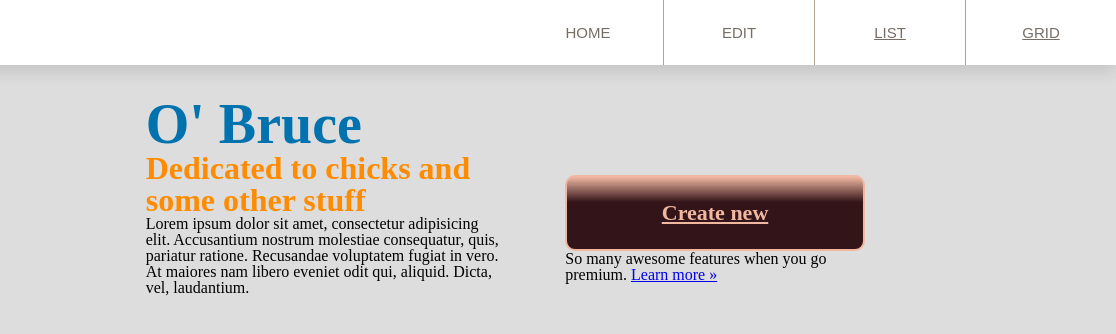
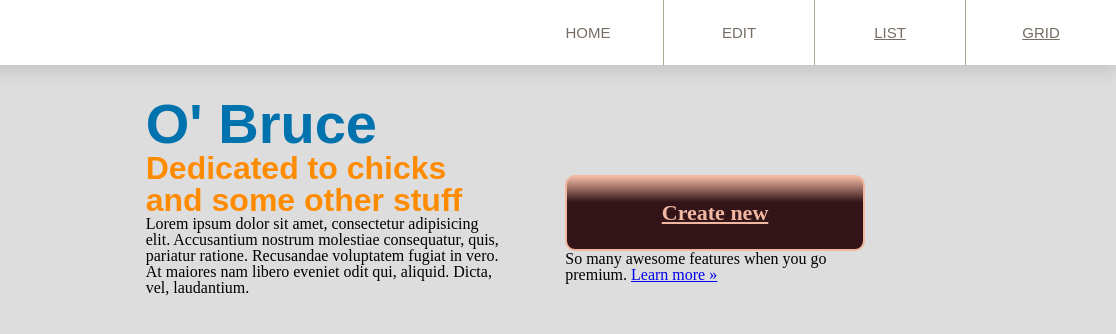
Before and after one commit to guanocoder/css-sandbox, a website: page index.html in a window 1280 px wide. Shown: the full height of the page, 164-1280 px from the left. Drawn offline with nearby package versions, Linux system fonts and the light colour scheme; some packages are replaced by stand-ins of ours; no server answers.

Commit message:
CSS custom font added

```diff
--- a/css/style.css
+++ b/css/style.css
@@ -413,3 +413,17 @@ MEDIA QUERIES */
 }
 
 /*******************************/
+
+
+/*******************************
+Fonts */
+
+@font-face {
+    font-family: 'My-Custom-Font';
+    src: ('../fonts/League-Gothic-Regular.otf');
+}
+
+h1, h2 {
+    font-family: 'My-Custom-Font', Arial, Helvetica, sans-serif;
+}
+/*******************************/
```
Also changed, not shown: fonts/LeagueGothic-Regular.otf (added).
